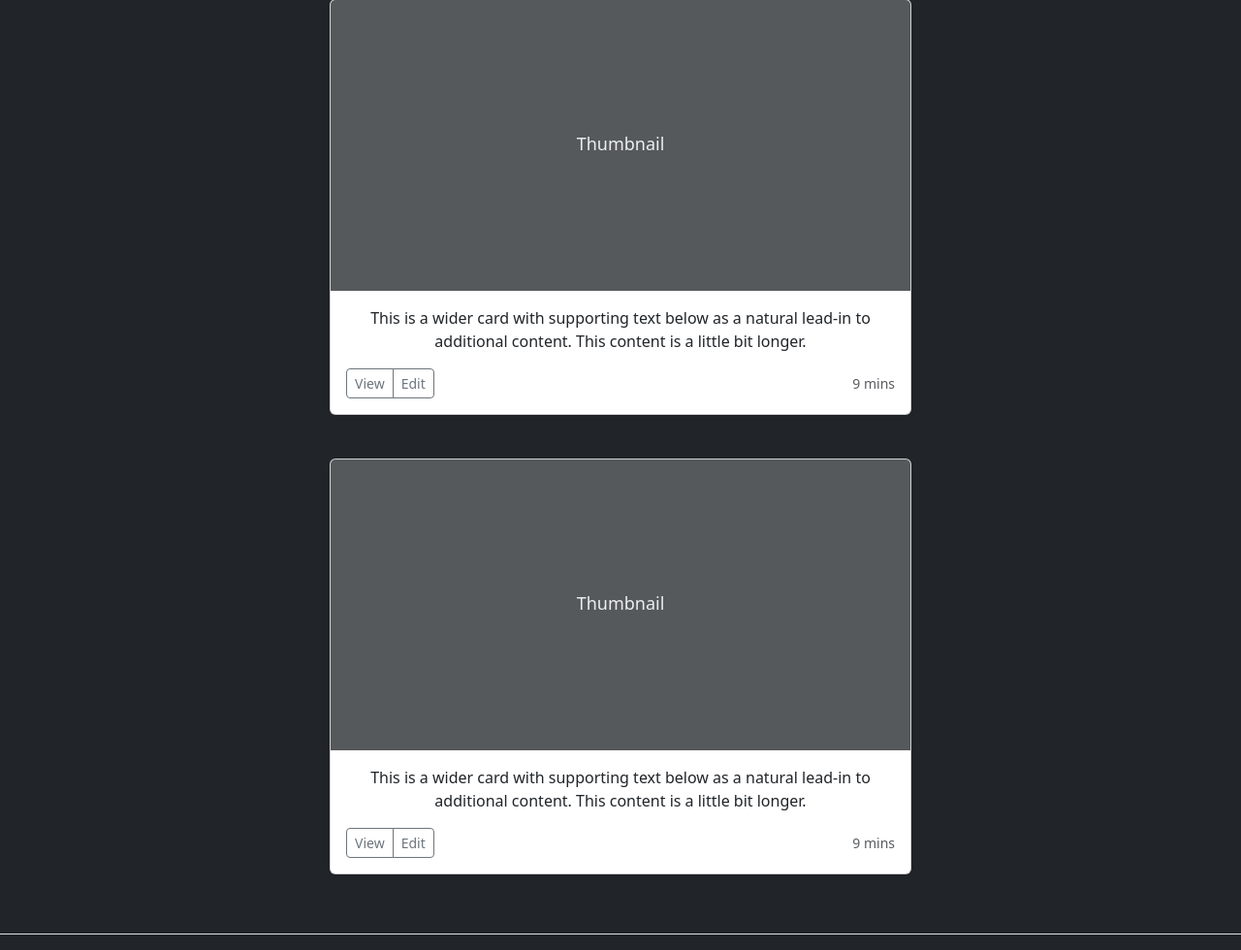
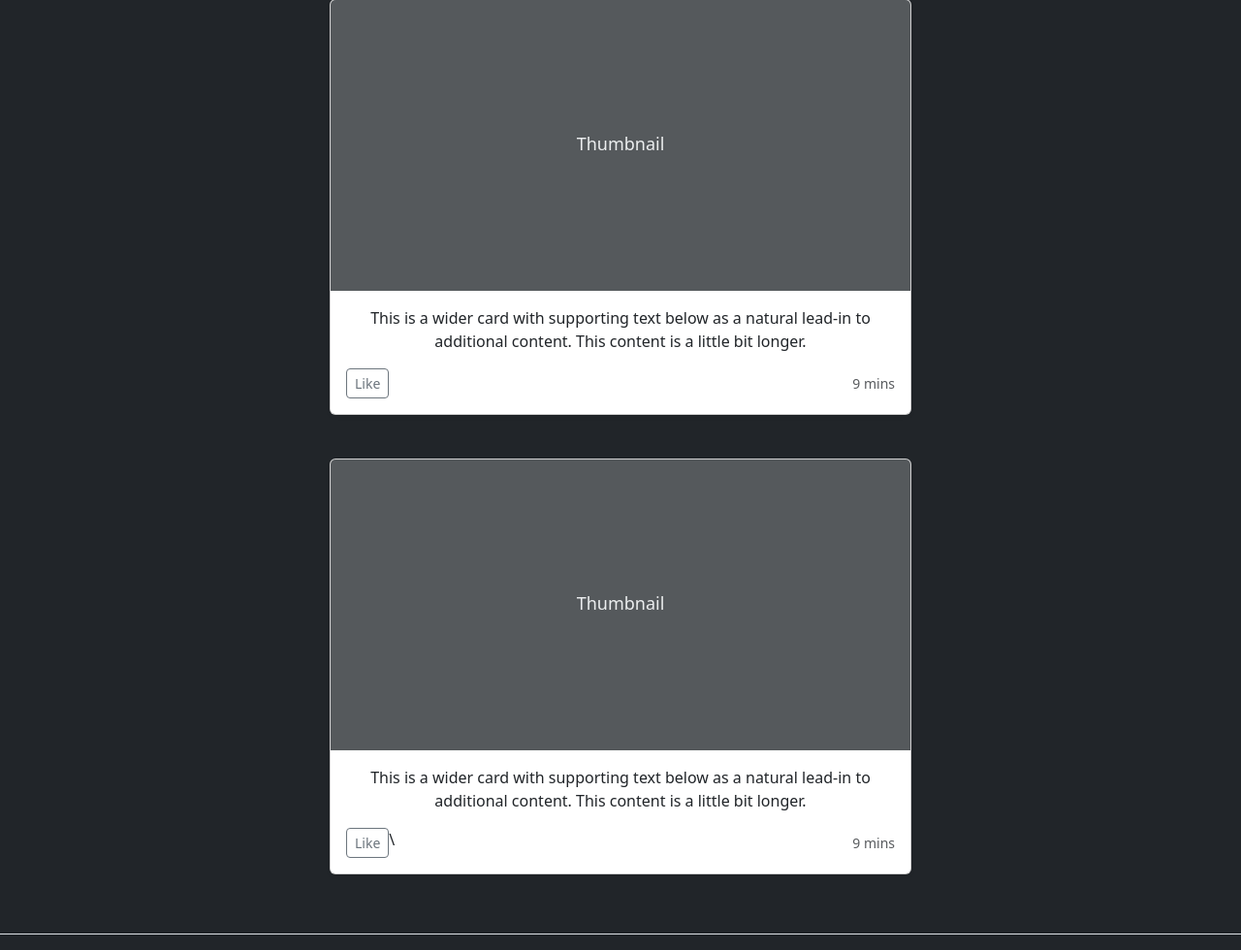
Before and after one commit to AdrianC167/No_Comms, a Flask app: template templates/feed.html.jinja in a window 1280 px wide. Shown: the part 57-1037 px from the top of the page at 97% size. Run offline with Flask 3, Linux system fonts and the light colour scheme; the template is opened without the code that fills it, so the values that code supplies are empty.

Commit message:
Added a like to the post

```diff
--- a/templates/feed.html.jinja
+++ b/templates/feed.html.jinja
@@ -167,8 +167,8 @@
               <p class="card-text">This is a wider card with supporting text below as a natural lead-in to additional content. This content is a little bit longer.</p>
               <div class="d-flex justify-content-between align-items-center">
                 <div class="btn-group">
-                  <button type="button" class="btn btn-sm btn-outline-secondary">View</button>
-                  <button type="button" class="btn btn-sm btn-outline-secondary">Edit</button>
+                  <button type="button" class="btn btn-sm btn-outline-secondary">Like</button>
+
                 </div>
                 <small class="text-body-secondary">9 mins</small>
               </div>
@@ -183,8 +183,8 @@
               <p class="card-text">This is a wider card with supporting text below as a natural lead-in to additional content. This content is a little bit longer.</p>
               <div class="d-flex justify-content-between align-items-center">
                 <div class="btn-group">
-                  <button type="button" class="btn btn-sm btn-outline-secondary">View</button>
-                  <button type="button" class="btn btn-sm btn-outline-secondary">Edit</button>
+                  <button type="button" class="btn btn-sm btn-outline-secondary">Like</button>
+\
                 </div>
                 <small class="text-body-secondary">9 mins</small>
               </div>
```
